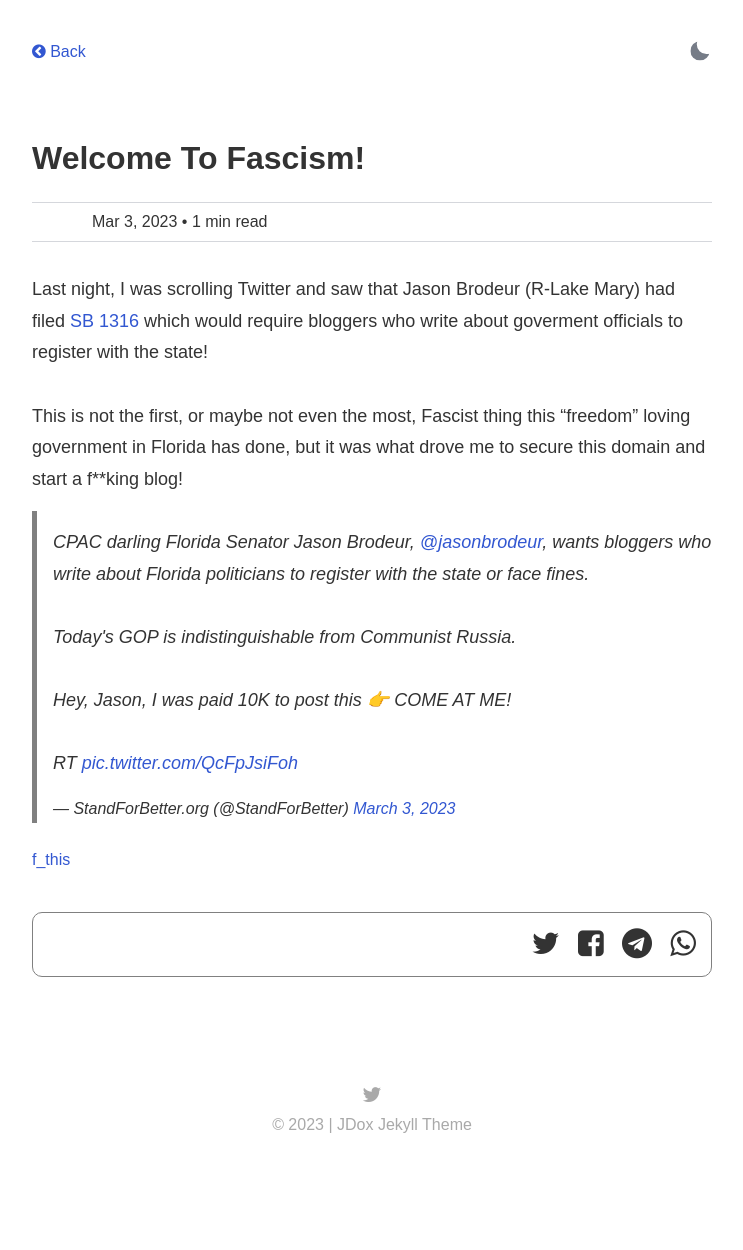
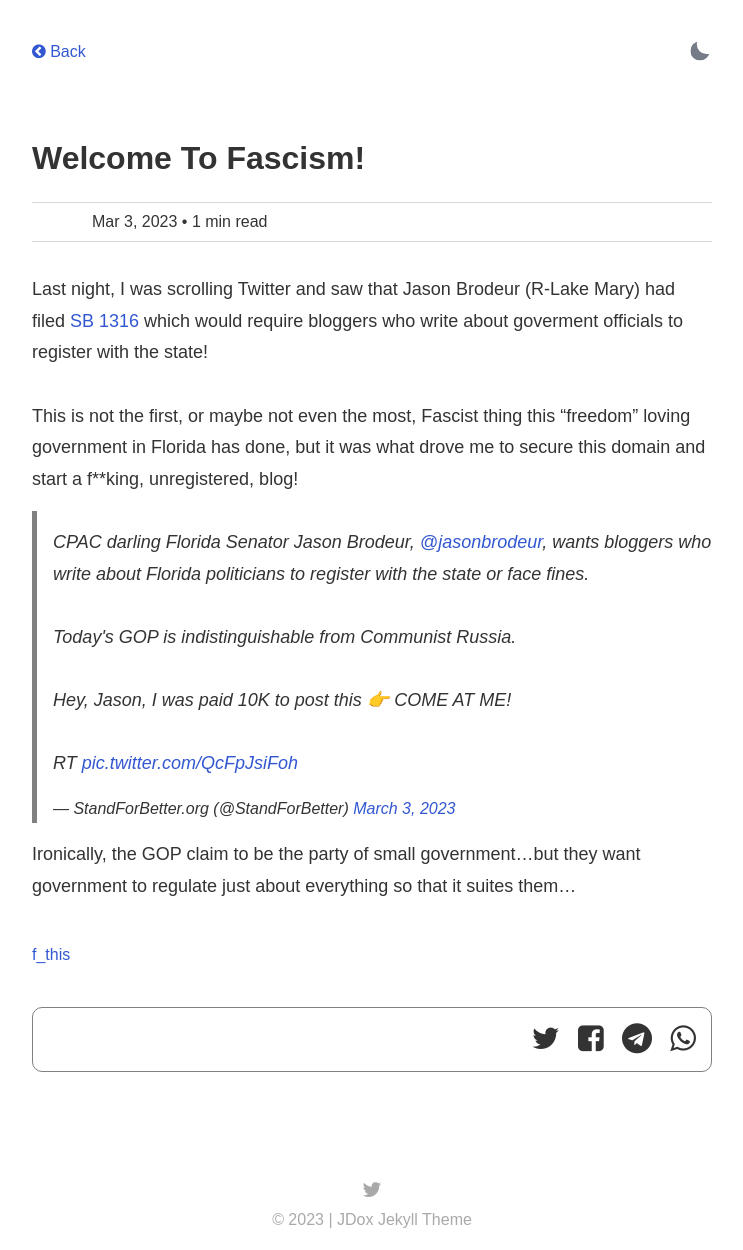
Before and after one commit to mgitz/f-d, a Jekyll site: the page built from _posts/2023-03-03-Welcome_to_Fascism.md, in a window 1280 px wide. Shown: the whole page, without its empty margins (268-1011 px from the left). Built offline with Jekyll 4.4.1, drawn with Linux system fonts in a browser that asks for light colours; some web fonts are replaced; comment, search, counter and statistics services are not loaded; before the commit the page ends 1155 px from its top, so only the background shows below that.

Commit message:
Add Initial post

```diff
--- a/_posts/2023-03-03-Welcome_to_Fascism.md
+++ b/_posts/2023-03-03-Welcome_to_Fascism.md
@@ -4,12 +4,14 @@
 description: Why I started this blog
 author: mgitz
 tags: f_this
-image:
+image: /img/Jason_Brodeur.png
 thumb:
 ---
 
 Last night, I was scrolling Twitter and saw that Jason Brodeur (R-Lake Mary) had filed [SB 1316](https://www.flsenate.gov/Session/Bill/2023/1316) which would require bloggers who write about goverment officials to register with the state!
 
-This is not the first, or maybe not even the most, Fascist thing this "freedom" loving government in Florida has done, but it was what drove me to secure this domain and start a f**king blog!
+This is not the first, or maybe not even the most, Fascist thing this "freedom" loving government in Florida has done, but it was what drove me to secure this domain and start a f**king, unregistered, blog!
 
 <blockquote class="twitter-tweet"><p lang="en" dir="ltr">CPAC darling Florida Senator Jason Brodeur, <a href="https://twitter.com/jasonbrodeur?ref_src=twsrc%5Etfw">@jasonbrodeur</a>, wants bloggers who write about Florida politicians to register with the state or face fines.<br><br>Today&#39;s GOP is indistinguishable from Communist Russia.<br><br>Hey, Jason, I was paid 10K to post this 👉 COME AT ME!<br><br>RT <a href="https://t.co/QcFpJsiFoh">pic.twitter.com/QcFpJsiFoh</a></p>&mdash; StandForBetter.org (@StandForBetter) <a href="https://twitter.com/StandForBetter/status/1631760362579329024?ref_src=twsrc%5Etfw">March 3, 2023</a></blockquote> <script async src="https://platform.twitter.com/widgets.js" charset="utf-8"></script>
+
+Ironically, the GOP claim to be the party of small government...but they want government to regulate just about everything so that it suites them...
```
Also changed, not shown: img/Jason_Brodeur.png (added).
